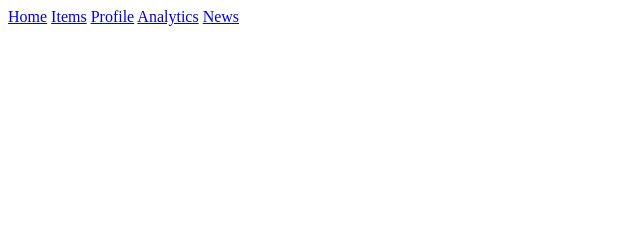
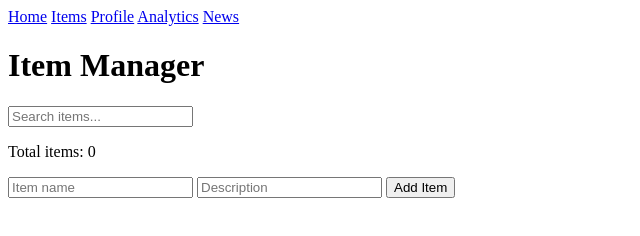
Before and after one commit to siri16924/lab12_, a plain HTML site: page Buggy_Repo/frontend/items.html in a window 1280 px wide. Shown: the whole page, without its empty margins (0-640 px from the left). Drawn offline with Linux system fonts and the light colour scheme; no server answers.

Commit message:
fixed items.html

```diff
--- a/Buggy_Repo/frontend/items.html
+++ b/Buggy_Repo/frontend/items.html
@@ -13,7 +13,27 @@
     <a href="analytics.html">Analytics</a>
     <a href="news.html">News</a>
   </nav>
-  <!-- fuck I think I deleted a container, god help me-->
+
+  <!-- 🛠️ Restored the missing container -->
+  <main>
+    <h1>Item Manager</h1>
+
+    <!-- Search Bar -->
+    <input type="text" id="search" placeholder="Search items..." />
+
+    <!-- Item Count -->
+    <p id="itemCount">Total items: 0</p>
+
+    <!-- Item List -->
+    <ul id="itemList"></ul>
+
+    <!-- Item Form -->
+    <form id="itemForm">
+      <input type="text" id="name" placeholder="Item name" required />
+      <input type="text" id="description" placeholder="Description" required />
+      <button type="submit">Add Item</button>
+    </form>
+  </main>
 
   <script src="scripts/items.js"></script>
 </body>
```
